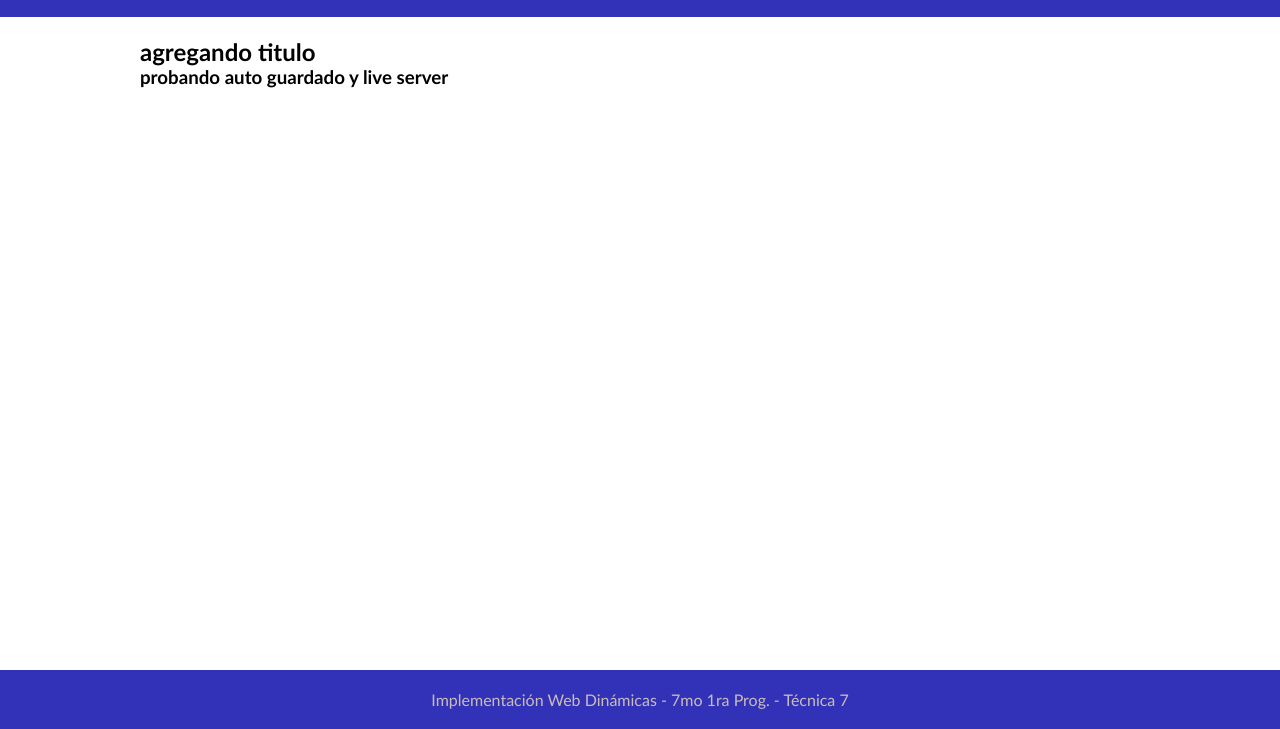
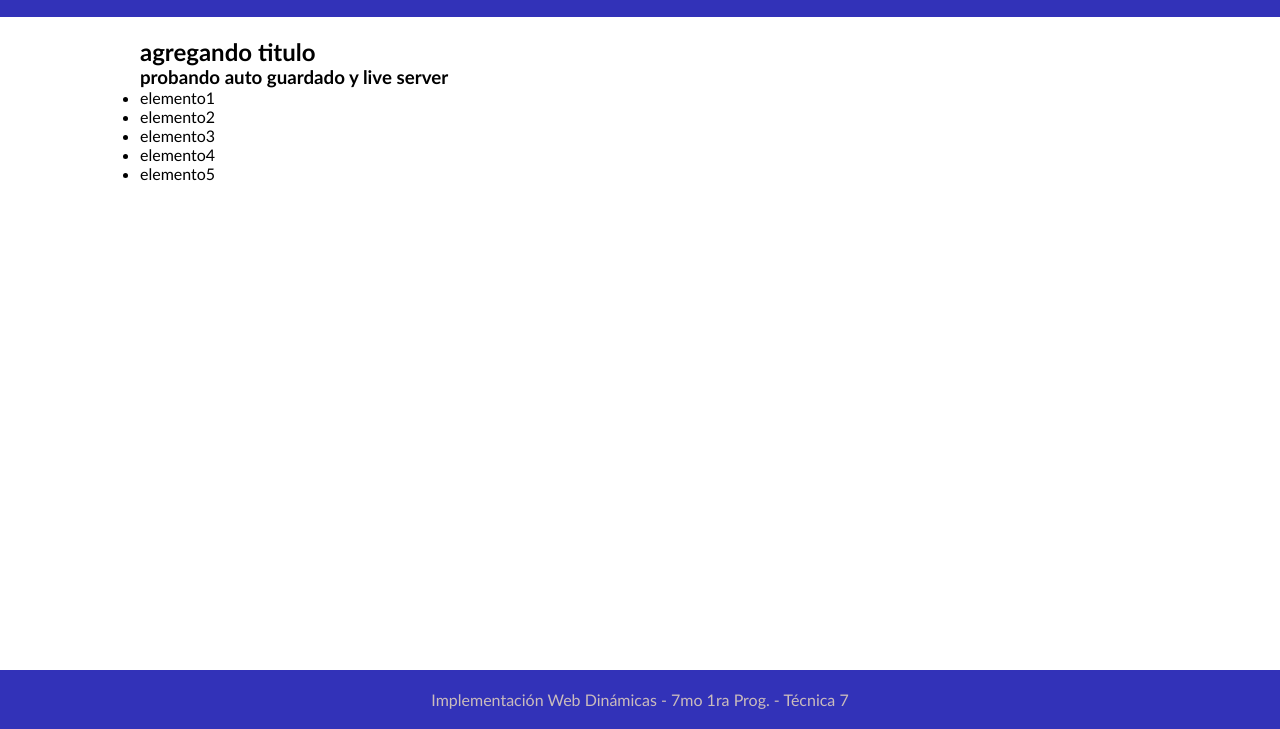
Before and after one commit to angelesTecnica7/pruebamodulosjs, a plain HTML site: page index.html in a window 1280 px wide. Shown: the part 71-800 px from the top of the page. Drawn offline with Linux system fonts and the light colour scheme.

Commit message:
agregue contenido (lista) al index.html

```diff
--- a/index.html
+++ b/index.html
@@ -18,6 +18,13 @@
         <h2>agregando titulo </h2>
         <h3>probando auto guardado y live server</h3>
        <!-- Agregar aquí el contenido deseado -->
+       <ul>
+           <li>elemento1</li>
+           <li>elemento2</li>
+           <li>elemento3</li>
+           <li>elemento4</li>
+           <li>elemento5</li>
+       </ul>
     </section>
     <footer id="pie"></footer>
     <script src="src/index.js" type="module"></script>
```
